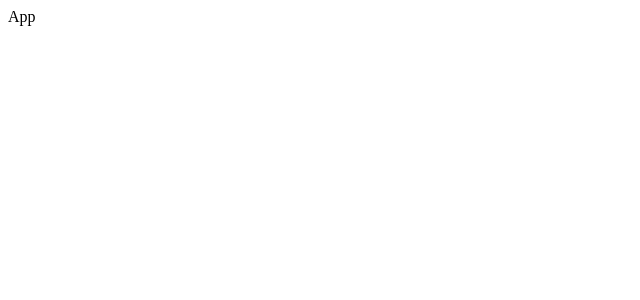
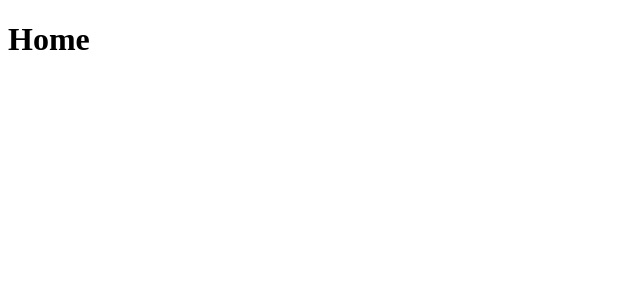
Before and after one commit to kamilkow1123/ecommerce, a React (Create React App) app: page / in a window 1280 px wide. Shown: the top 300 px of the page, without its empty margins (0-640 px from the left). Built offline with nearby package versions, Linux system fonts and the light colour scheme.

Commit message:
Draft of the Home component

```diff
--- a/src/App.tsx
+++ b/src/App.tsx
@@ -1,5 +1,15 @@
+import { BrowserRouter as Router, Switch, Route } from "react-router-dom";
+//components
+import Home from "./components/Home";
+
 function App() {
-    return <div>App</div>;
+    return (
+        <Router>
+            <Switch>
+                <Route exact path="/" component={Home} />
+            </Switch>
+        </Router>
+    );
 }
 
 export default App;
--- /dev/null
+++ b/src/components/Home.tsx
@@ -0,0 +1,9 @@
+const Home = () => {
+    return (
+        <div>
+            <h1>Home</h1>
+        </div>
+    );
+};
+
+export default Home;
```
Also changed, not shown: package.json (+8 -0 lines), 1 other file (tests, documents, lock files or other folders).
